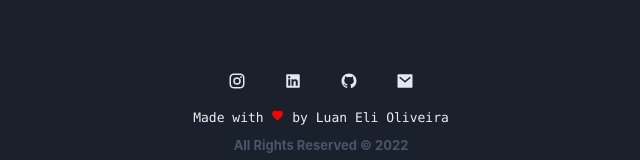
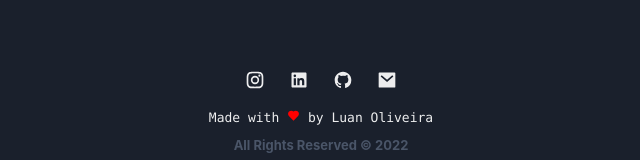
Before and after one commit to luanelioliveira/lluanoliveira.com, a Next.js app: page / in a window 1280 px wide. Shown: the part 537-697 px from the top of the page, without its empty margins (319-959 px from the left). Built offline with nearby package versions, Linux system fonts and the light colour scheme.

Commit message:
refactor: create socials componet

```diff
--- a/src/components/ColorToogle/index.tsx
+++ b/src/components/ColorToogle/index.tsx
@@ -2,7 +2,7 @@ import { Box, Center, IconButton, useColorMode } from '@chakra-ui/react';
 
 import { RiMoonFill as MoonIcon, RiSunFill as SunIcon } from 'react-icons/ri';
 
-export default function ColorToogle() {
+export function ColorToogle() {
   const { colorMode, toggleColorMode } = useColorMode();
 
   return (
--- a/src/components/Footer/index.tsx
+++ b/src/components/Footer/index.tsx
@@ -1,58 +1,18 @@
-import {
-  Box,
-  HStack,
-  Icon,
-  IconButton,
-  Link,
-  Text,
-  VStack,
-} from '@chakra-ui/react';
+import { Box, Icon, Text, VStack } from '@chakra-ui/react';
 
-import {
-  RiGithubFill as GithubIcon,
-  RiHeartFill as HeartIcon,
-  RiInstagramLine as InstagramIcon,
-  RiLinkedinBoxFill as LinkedinIcon,
-  RiMailFill as MailIcon,
-} from 'react-icons/ri';
-import { Profile, Social } from '../../types';
-import ColorToogle from '../ColorToogle';
+import { RiHeartFill as HeartIcon } from 'react-icons/ri';
 
-const SOCIAL_ICONS = {
-  instagram: <InstagramIcon />,
-  linkedin: <LinkedinIcon />,
-  github: <GithubIcon />,
-  mail: <MailIcon />,
-};
+import { ColorToogle } from '../ColorToogle';
+import { Socials } from './socials';
 
-interface FooterProps {
-  profile: Profile;
-}
-
-export function Footer({ profile }: FooterProps) {
+export function Footer() {
   return (
     <Box>
       <VStack>
-        <Box>
-          <HStack>
-            {profile.socials.map((social: Social) => {
-              return (
-                <Link key={social.id} href={social.link} isExternal>
-                  <IconButton
-                    icon={SOCIAL_ICONS[social.id]}
-                    variant="link"
-                    size="lg"
-                    aria-label={social.name}
-                  />
-                </Link>
-              );
-            })}
-          </HStack>
-        </Box>
-
+        <Socials />
         <Box>
           <Text fontSize="small" as="samp">
-            Made with <Icon as={HeartIcon} color="red" /> by {profile.name}
+            Made with <Icon as={HeartIcon} color="red" /> by Luan Oliveira
           </Text>
         </Box>
         <Box>
--- /dev/null
+++ b/src/components/Footer/socials.tsx
@@ -0,0 +1,55 @@
+import { Box, HStack, Icon, Link } from '@chakra-ui/react';
+
+import {
+  RiGithubFill as GithubIcon,
+  RiInstagramLine as InstagramIcon,
+  RiLinkedinBoxFill as LinkedinIcon,
+  RiMailFill as MailIcon,
+} from 'react-icons/ri';
+
+type SocialLinkProps = {
+  icon?: React.ElementType;
+  href?: string;
+  label?: string;
+};
+
+const SocialLink = ({ icon, href, label }: SocialLinkProps) => (
+  <Link display="inline-block" href={href} aria-label={label} isExternal>
+    <Icon as={icon} fontSize="xl" />
+  </Link>
+);
+
+const links = [
+  {
+    icon: InstagramIcon,
+    label: 'Instagram',
+    href: 'https://www.instagram.com/luanoliveira.dev',
+  },
+  {
+    icon: LinkedinIcon,
+    label: 'Linkedin',
+    href: 'https://www.linkedin.com/in/luanoliveira',
+  },
+  {
+    icon: GithubIcon,
+    label: 'Github',
+    href: 'https://github.com/luanelioliveira',
+  },
+  {
+    icon: MailIcon,
+    label: 'Mail',
+    href: 'mailto:luannN@gmail.com',
+  },
+];
+
+export function Socials() {
+  return (
+    <Box>
+      <HStack spacing={6}>
+        {links.map((link) => (
+          <SocialLink key={link.href} {...link} />
+        ))}
+      </HStack>
+    </Box>
+  );
+}
--- a/src/pages/index.tsx
+++ b/src/pages/index.tsx
@@ -11,28 +11,6 @@ const profile = {
   role: 'Sr Software Engineer',
   message: 'helping companies build amazing products',
   avatar: 'https://github.com/luanelioliveira.png',
-  socials: [
-    {
-      id: 'instagram',
-      name: 'Instagram',
-      link: 'https://www.instagram.com/luanoliveira.dev',
-    },
-    {
-      id: 'linkedin',
-      name: 'Linkedin',
-      link: 'https://www.linkedin.com/in/luanoliveira',
-    },
-    {
-      id: 'github',
-      name: 'Github',
-      link: 'https://github.com/luanelioliveira',
-    },
-    {
-      id: 'mail',
-      name: 'Mail',
-      link: 'mailto:luannN@gmail.com',
-    },
-  ],
 } as Profile;
 
 export default function HomePage() {
@@ -78,7 +56,7 @@ export default function HomePage() {
           </Center>
         </Box>
 
-        <Footer profile={profile} />
+        <Footer />
       </VStack>
     </div>
   );
```
